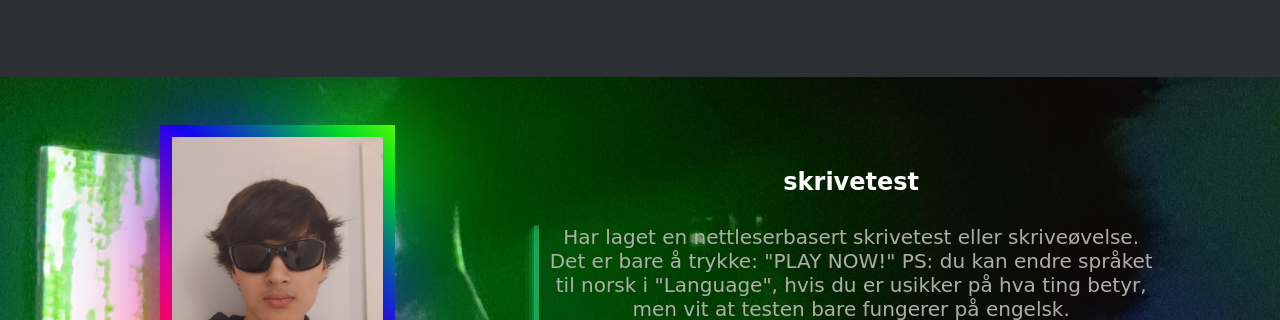
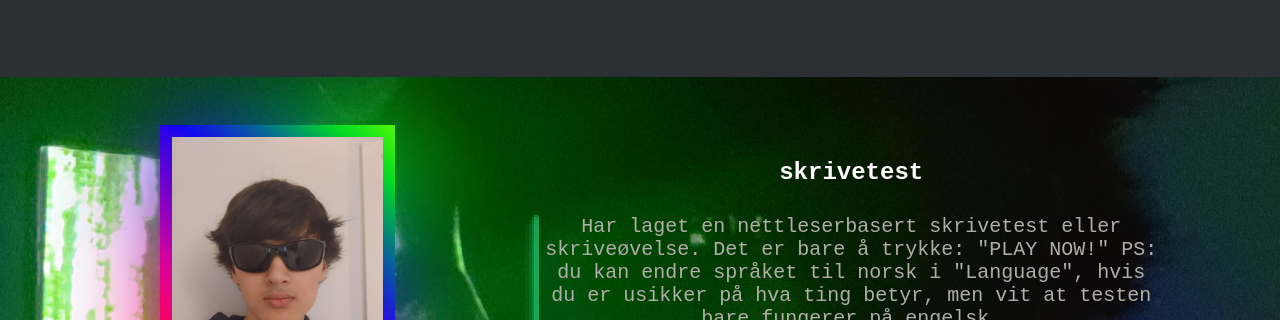
Before and after one commit to dromtorpvgs/2ITA-TO, a plain HTML site: page docs/index.html in a window 1280 px wide. Shown: the part 4626-4946 px from the top of the page. Drawn offline with Linux system fonts and the light colour scheme; a web font is replaced by a local one.

Commit message:
cant touch this lmao
trololololo...

```diff
--- a/docs/css/style.css
+++ b/docs/css/style.css
@@ -114,12 +114,12 @@ body {font-family: "Poppins", sans-serif;}
 	margin: 1em 0 0 0;
 }
 
-@import url("https://fonts.googleapis.com/css2?family=Comic+Neue:wght@700&display=swap");
+@import url("https://fonts.googleapis.com/css2?family=Lato&family=Roboto+Mono&display=swap");
 
 #casper {
 	padding: 50px 0;
 	width: 100%;
-	font-family: "Comic Neue", cursive;
+	font-family: "Roboto Mono", monospace;
   background-repeat: no-repeat;
   background-size: cover;
   background-position: center;
```
